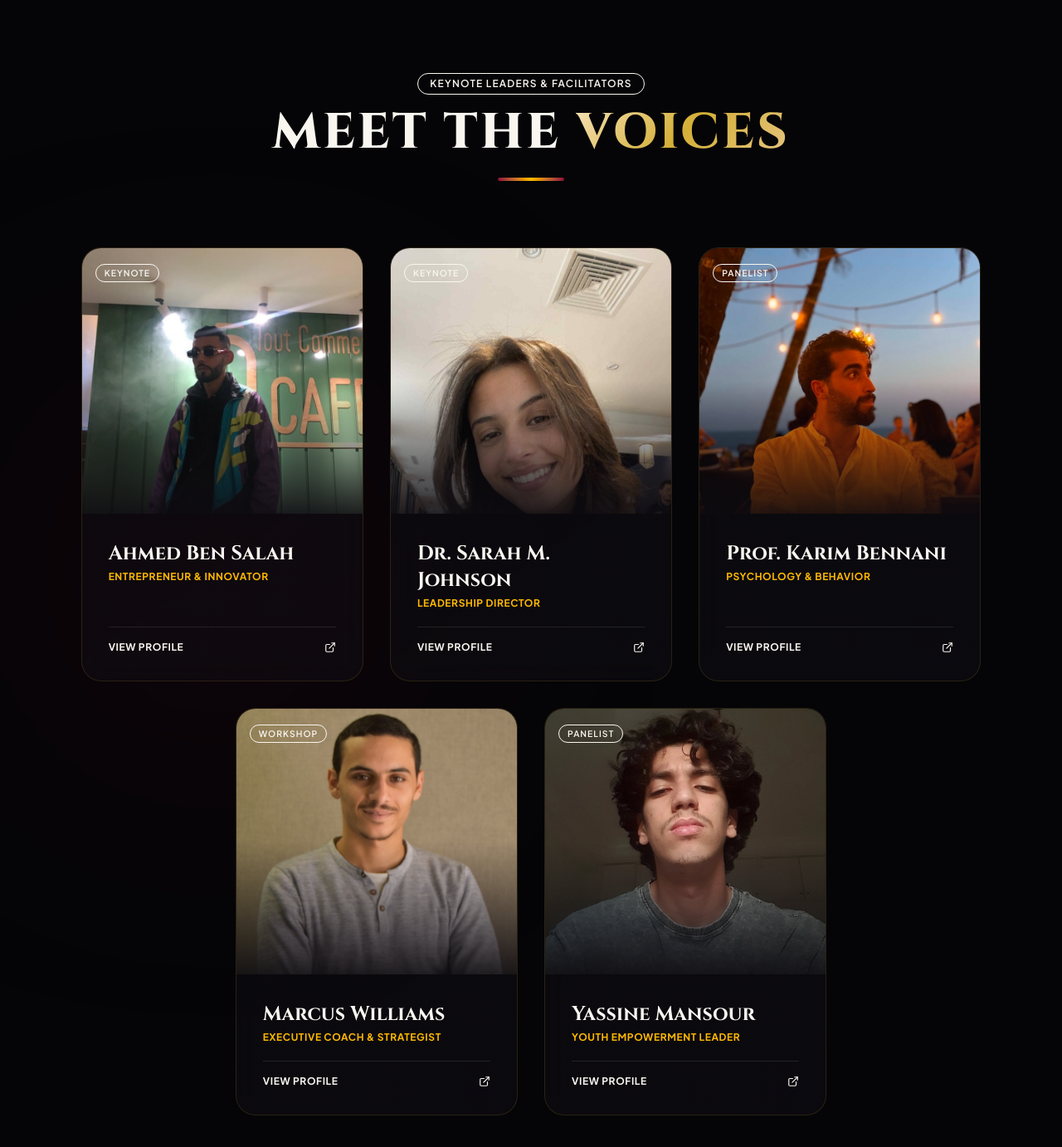
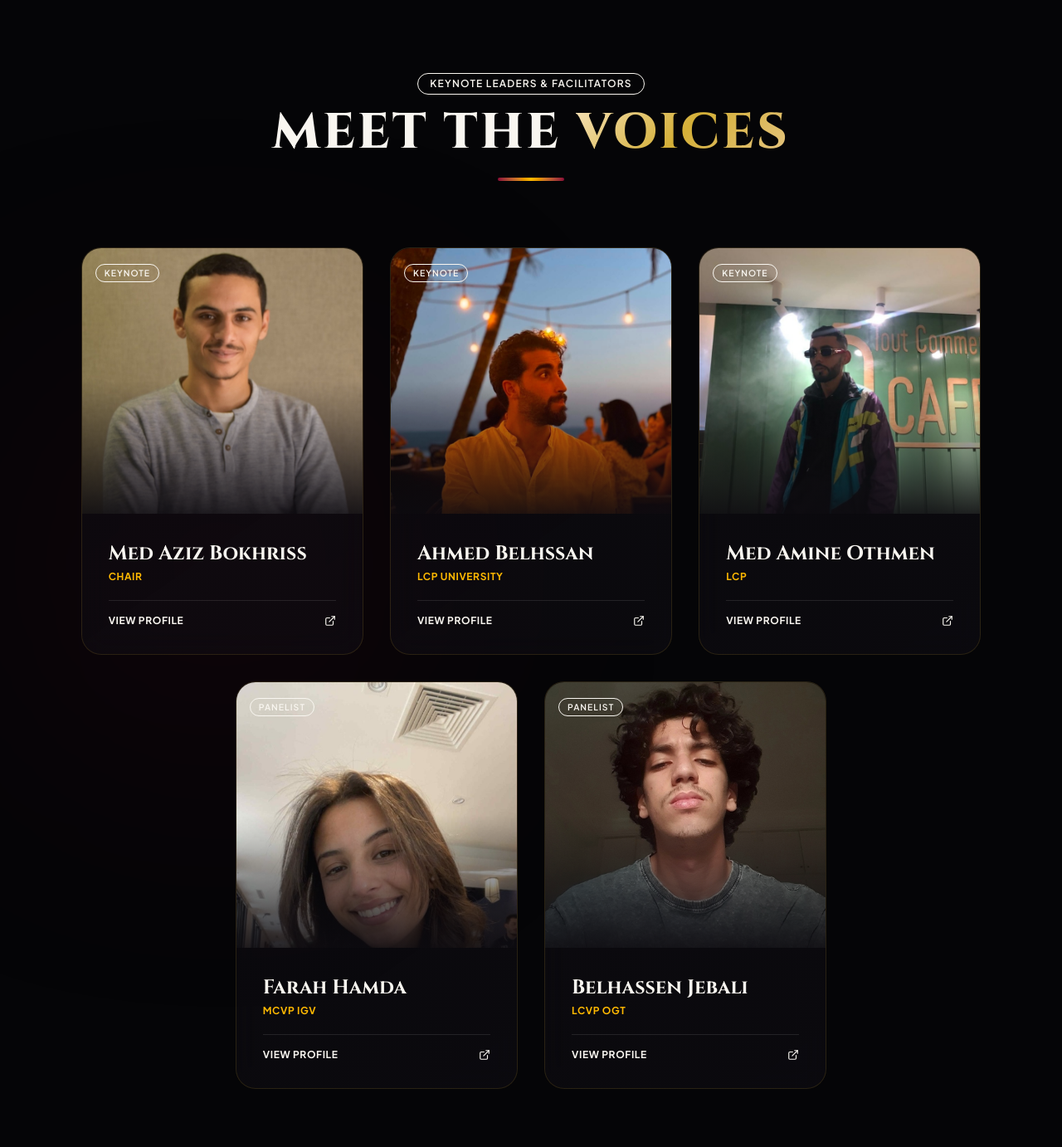
Before and after one commit to ghaith-ben-amor/LMS, a Next.js app: page / in a window 1280 px wide. Shown: the part 3577-4959 px from the top of the page at 83% size. Built offline with nearby package versions, Linux system fonts and the light colour scheme; no server answers.

Commit message:
feat: update speaker names, positions and reorder - Chair first, LCP University second

```diff
--- a/src/data/speakers.ts
+++ b/src/data/speakers.ts
@@ -19,11 +19,37 @@ export interface Speaker {
 
 export const speakers: Speaker[] = [
   {
+    id: "speaker-04",
+    name: "Med Aziz Bokhriss",
+    position: "Chair",
+    organization: "LMS 2K26",
+    description: "Leading the LMS 2K26 conference with vision and excellence, driving the event to inspire and empower the next generation of leaders.",
+    image: "/images/speakers/speaker-04.jpg",
+    imagePosition: "object-top",
+    category: "keynote",
+    social: {
+      linkedin: "https://linkedin.com",
+    },
+  },
+  {
+    id: "speaker-03",
+    name: "Ahmed Belhssan",
+    position: "LCP University",
+    organization: "AIESEC",
+    description: "Local Committee President dedicated to developing youth leadership and creating impactful global opportunities within his university.",
+    image: "/images/speakers/speaker-03.jpg",
+    imagePosition: "object-center",
+    category: "keynote",
+    social: {
+      linkedin: "https://linkedin.com",
+    },
+  },
+  {
     id: "speaker-01",
-    name: "Ahmed Ben Salah",
-    position: "Entrepreneur & Innovator",
-    organization: "TechVentures Tunisia",
-    description: "Founder of multiple successful startups. Passionate about empowering the next generation of African and MENA leaders.",
+    name: "Med Amine Othmen",
+    position: "LCP",
+    organization: "Hadrumet",
+    description: "Local Committee President at AIESEC Hadrumet, passionate about empowering the next generation of African and MENA leaders.",
     image: "/images/speakers/speaker-01.jpg",
     imagePosition: "object-center",
     category: "keynote",
@@ -33,51 +59,23 @@ export const speakers: Speaker[] = [
   },
   {
     id: "speaker-02",
-    name: "Dr. Sarah M. Johnson",
-    position: "Leadership Director",
-    organization: "Global Leadership Institute",
-    description: "Renowned expert in transformational leadership with over 15 years of experience mentoring young leaders across the globe.",
+    name: "Farah Hamda",
+    position: "MCVP IGV",
+    organization: "AIESEC",
+    description: "Member Committee Vice President for Incoming Global Volunteering, committed to connecting youth with meaningful volunteer experiences.",
     image: "/images/speakers/speaker-02.jpg",
     imagePosition: "object-top",
-    category: "keynote",
-    social: {
-      linkedin: "https://linkedin.com",
-      twitter: "https://twitter.com",
-    },
-  },
-  {
-    id: "speaker-03",
-    name: "Prof. Karim Bennani",
-    position: "Psychology & Behavior",
-    organization: "University of Tunis",
-    description: "Behavioral psychologist exploring the neuroscience behind personal transformation and authentic self-expression behind social masks.",
-    image: "/images/speakers/speaker-03.jpg",
-    imagePosition: "object-center",
     category: "panelist",
     social: {
       linkedin: "https://linkedin.com",
     },
   },
   {
-    id: "speaker-04",
-    name: "Marcus Williams",
-    position: "Executive Coach & Strategist",
-    organization: "Transform International",
-    description: "Executive coach specializing in identity, self-discovery, emotional intelligence, and authentic leadership development.",
-    image: "/images/speakers/speaker-04.jpg",
-    imagePosition: "object-top",
-    category: "workshop",
-    social: {
-      linkedin: "https://linkedin.com",
-      twitter: "https://twitter.com",
-    },
-  },
-  {
     id: "speaker-05",
-    name: "Yassine Mansour",
-    position: "Youth Empowerment Leader",
-    organization: "Future Leaders Initiative",
-    description: "Dedicated to unlocking youth potential, driving social change, and fostering resilient global mindsets.",
+    name: "Belhassen Jebali",
+    position: "LCVP OGT",
+    organization: "AIESEC",
+    description: "Local Committee Vice President for Outgoing Global Talent, driving international talent exchange and global career opportunities for youth.",
     image: "/images/speakers/speaker-05.jpg",
     imagePosition: "object-center",
     category: "panelist",
```
